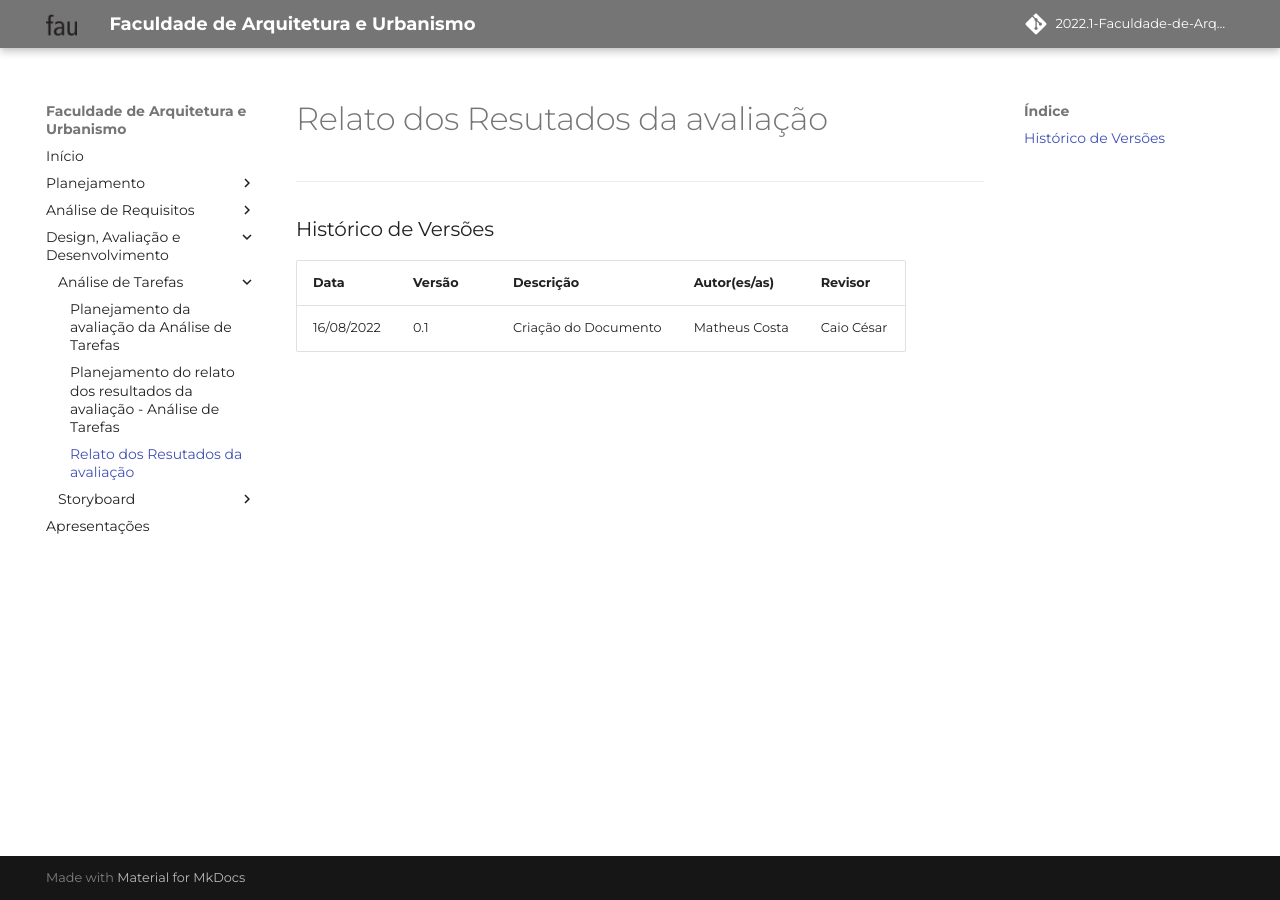
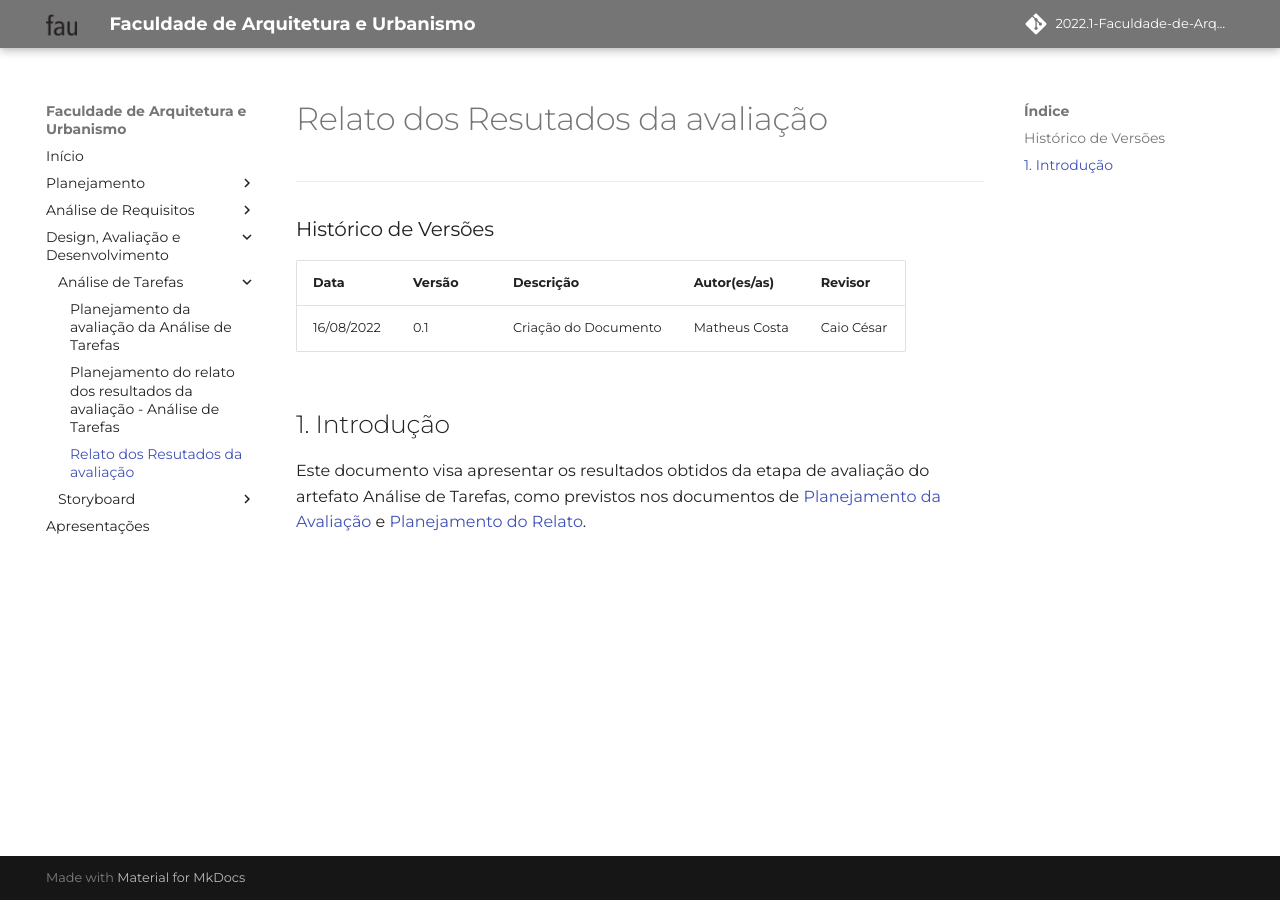
Before and after one commit to Mateusvff/2022.1-Faculdade-de-Arquitetura-e-Urbanismo, an MkDocs documentation site: the page built from docs/designAvalEDesenv/analiseTarefas/relato-result-analise-tarefas.md, in a window 1280 px wide. Built offline with MkDocs 1.6.1 and Material for MkDocs 9.7.7, drawn with Linux system fonts in a browser that asks for light colours; some web fonts are replaced; comment, search, counter and statistics services are not loaded.

Commit message:
:pencil:(#45) adição da introdução

```diff
--- a/docs/designAvalEDesenv/analiseTarefas/relato-result-analise-tarefas.md
+++ b/docs/designAvalEDesenv/analiseTarefas/relato-result-analise-tarefas.md
@@ -5,3 +5,7 @@
 **Data** | **Versão** | **Descrição** | **Autor(es/as)** | **Revisor** |
 --- | --- | --- | --- | --- |
 16/08/2022 | 0.1 | Criação do Documento | Matheus Costa | Caio César
+
+## 1. Introdução
+
+Este documento visa apresentar os resultados obtidos da etapa de avaliação do artefato Análise de Tarefas, como previstos nos documentos de [Planejamento da Avaliação](planejamento-analise-tarefas.md) e [Planejamento do Relato](planej-relato-result-analise-tarefas.md).
```
